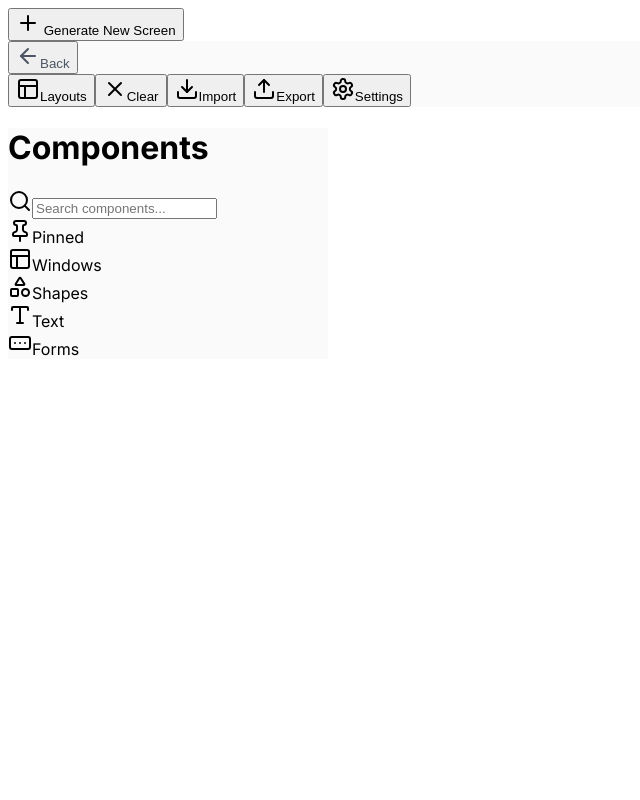
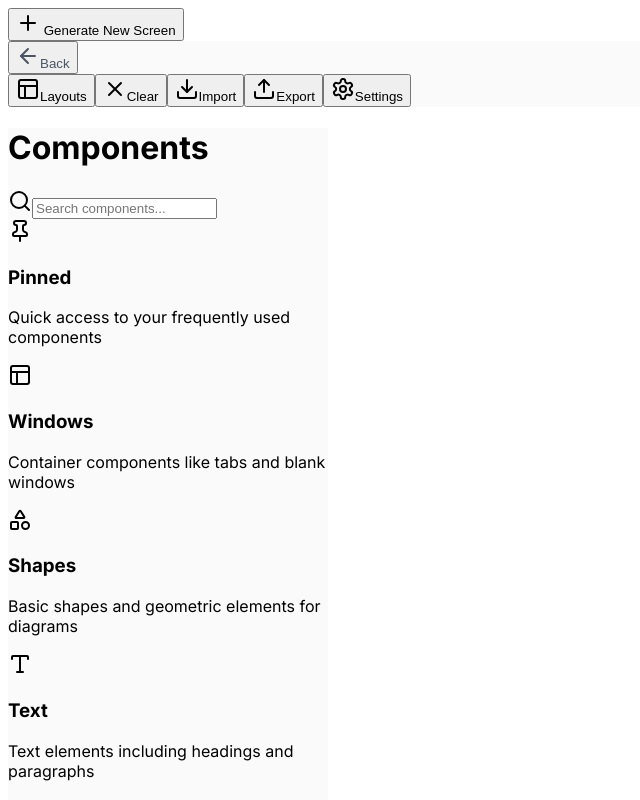
Before and after one commit to IyaadArshad/brs-demo, a Next.js app: page /diagrams in a window 1280 px wide. Shown: the top 800 px of the page, without its empty margins (0-640 px from the left). Built offline with nearby package versions, Linux system fonts and the light colour scheme.

Commit message:
Refactor component layout and add category descriptions

```diff
--- a/app/diagrams/globals.css
+++ b/app/diagrams/globals.css
@@ -17,3 +17,7 @@
     background-color: #09090b;
     color: #fafafa;
 }
+
+.back:hover {
+
+}
--- a/app/diagrams/page.tsx
+++ b/app/diagrams/page.tsx
@@ -758,7 +758,7 @@ function ComponentsDialog({
               </>
             )
           ) : (
-            <div className="grid grid-cols-2 gap-3">
+            <div className="grid grid-cols-1 gap-4">
               {componentCategories.map((category) => (
                 <div
                   key={category.id}
@@ -766,22 +766,33 @@ function ComponentsDialog({
                   theme === "dark"
                     ? "bg-[#09090b] hover:bg-[#27272a] border-[#27272a]"
                     : "bg-white hover:bg-gray-50 border-gray-200"
-                  } border rounded-md p-2 shadow-sm hover:shadow transition-all cursor-pointer`}
+                  } border rounded-lg p-6 shadow-sm hover:shadow transition-all cursor-pointer`}
                   onClick={() => setSelectedCategory(category.id)}
                 >
-                  <div className="flex flex-col items-center justify-center h-24">
+                  <div className="flex items-start space-x-4">
+                    <div className="flex-shrink-0">
                       <category.icon
-                    className={`h-6 w-6 mb-2 ${
+                        className={`h-8 w-8 ${
                         theme === "dark" ? "text-[#cfcfcf]" : "text-gray-600"
                         }`}
                       />
-                  <span
-                    className={`text-sm font-medium ${
+                    </div>
+                    <div className="flex-1">
+                      <h3
+                        className={`text-lg font-semibold mb-2 ${
                         theme === "dark" ? "text-[#cfcfcf]" : "text-gray-700"
                         }`}
                       >
                         {category.name}
-                  </span>
+                      </h3>
+                      <p
+                        className={`text-sm ${
+                        theme === "dark" ? "text-gray-400" : "text-gray-500"
+                        }`}
+                      >
+                        {getCategoryDescription(category.id)}
+                      </p>
+                    </div>
                   </div>
                 </div>
               ))}
@@ -791,6 +802,23 @@ function ComponentsDialog({
       )}
     </div>
   );
+}
+
+function getCategoryDescription(categoryId: string): string {
+  switch (categoryId) {
+    case "pinned":
+      return "Quick access to your frequently used components";
+    case "windows":
+      return "Container components like tabs and blank windows";
+    case "shapes":
+      return "Basic shapes and geometric elements for diagrams";
+    case "text":
+      return "Text elements including headings and paragraphs";
+    case "forms":
+      return "Form elements and input fields for user interaction";
+    default:
+      return "";
+  }
 }
 
 function SettingsDialog({
@@ -1475,7 +1503,7 @@ export default function DiagramGenerator() {
           <Button
             variant="ghost"
             onClick={() => setIsEditorOpen(false)}
-            className="flex items-center text-sm"
+            className="flex items-center text-sm back-button"
             style={{ color: themeStyles.topBar.text }}
           >
             <ArrowLeft className="mr-4 h-4 w-4" />
```
Lines whose indentation alone changed are shown as unchanged.
